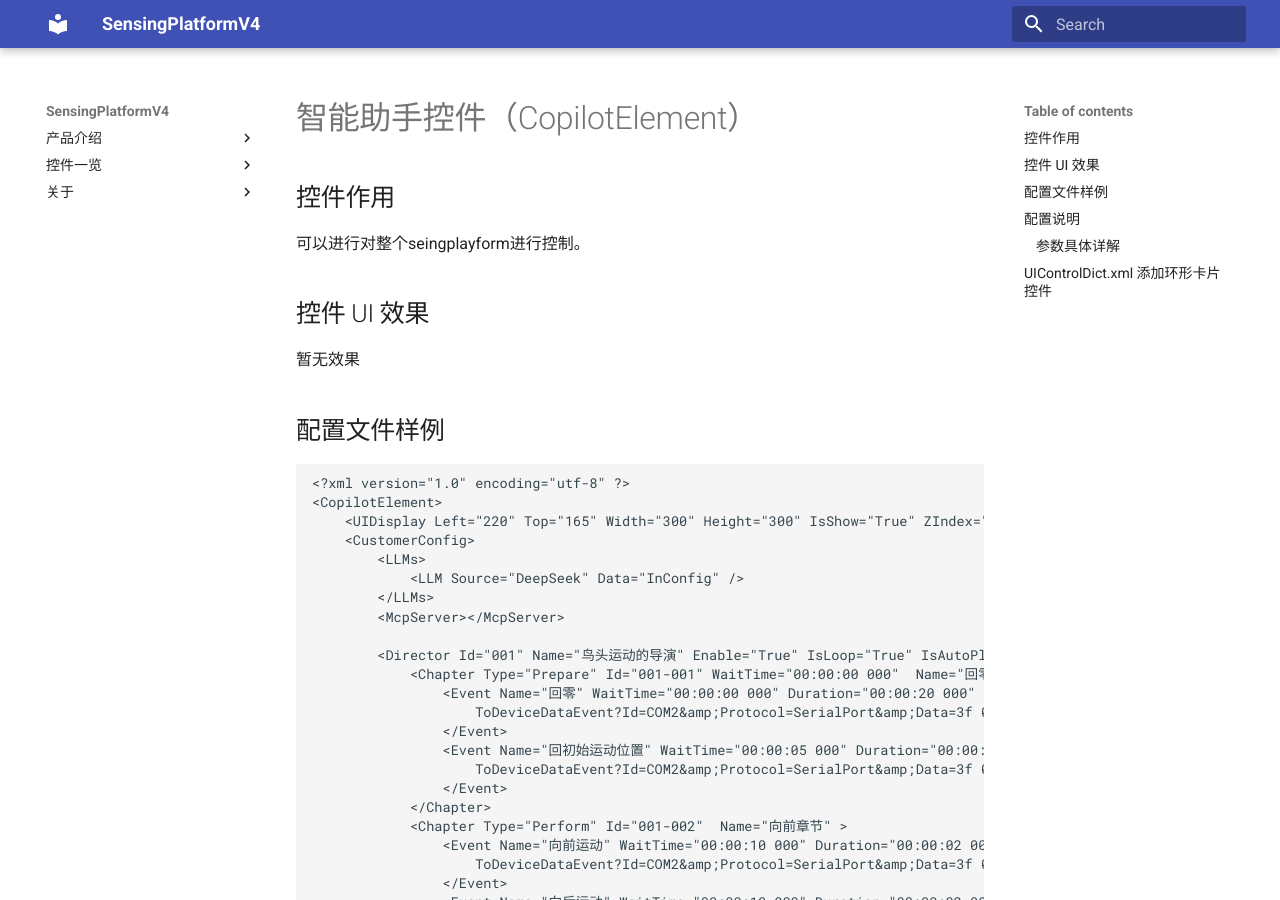
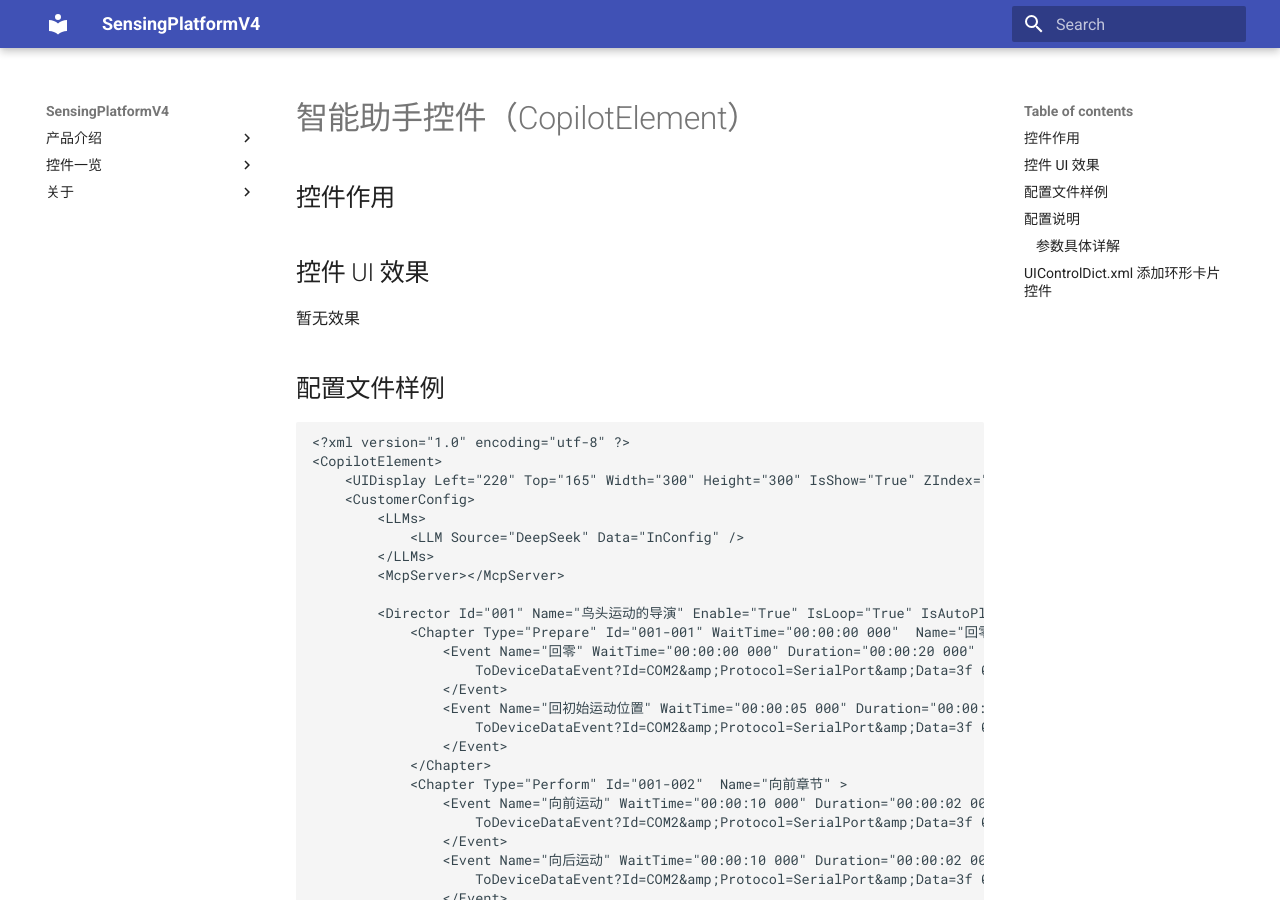
Before and after one commit to troncell/SensingPlatformDocs, an MkDocs documentation site: the page built from docs/控件一览/CopilotElement.md, in a window 1280 px wide and 900 px high. Built offline with MkDocs 1.6.1 and Material for MkDocs 9.7.7, drawn with Linux system fonts in a browser that asks for light colours.

Commit message:
Update CopilotElement.md

```diff
--- a/docs/控件一览/CopilotElement.md
+++ b/docs/控件一览/CopilotElement.md
@@ -3,7 +3,6 @@
 
 ## 控件作用
 
-可以进行对整个seingplayform进行控制。
 
 ## 控件 UI 效果
 
```
